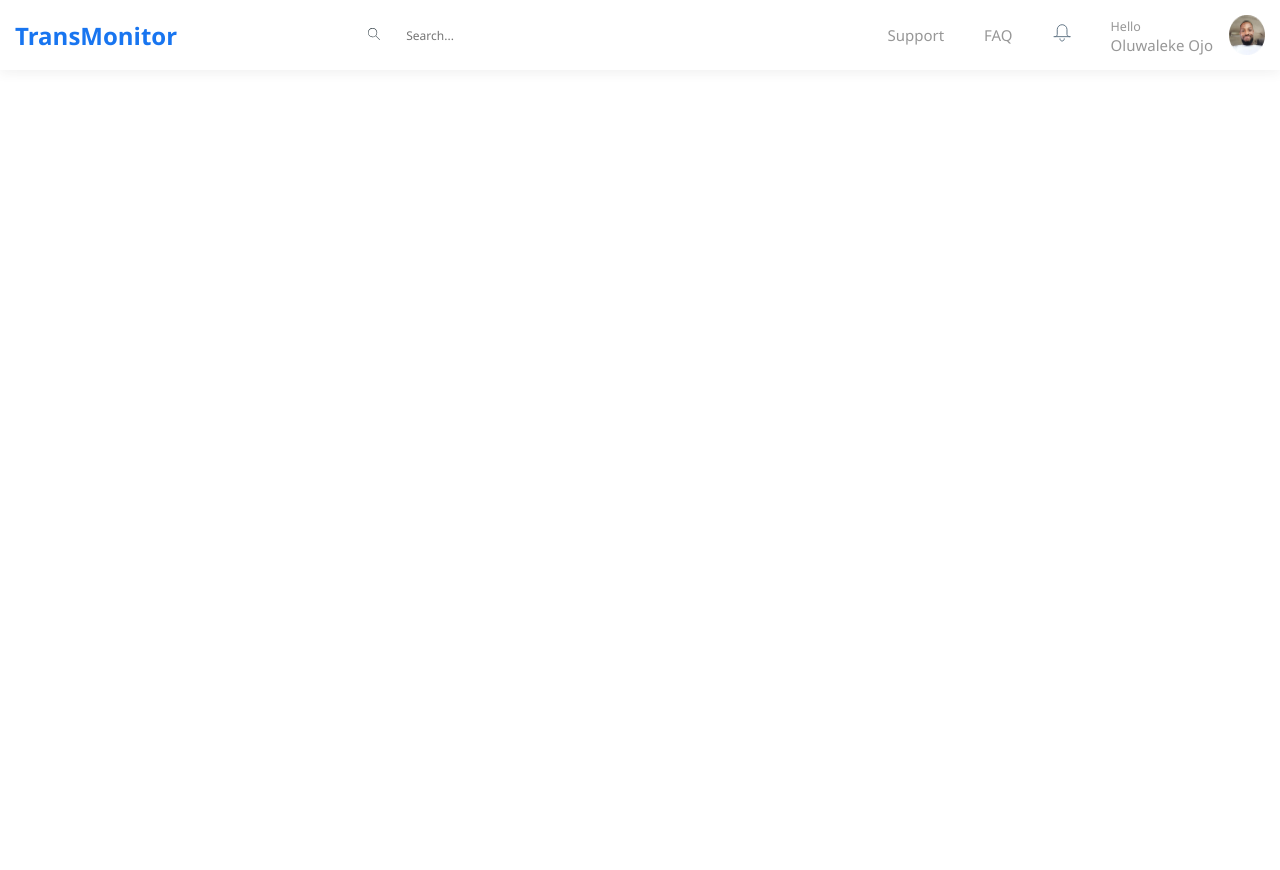
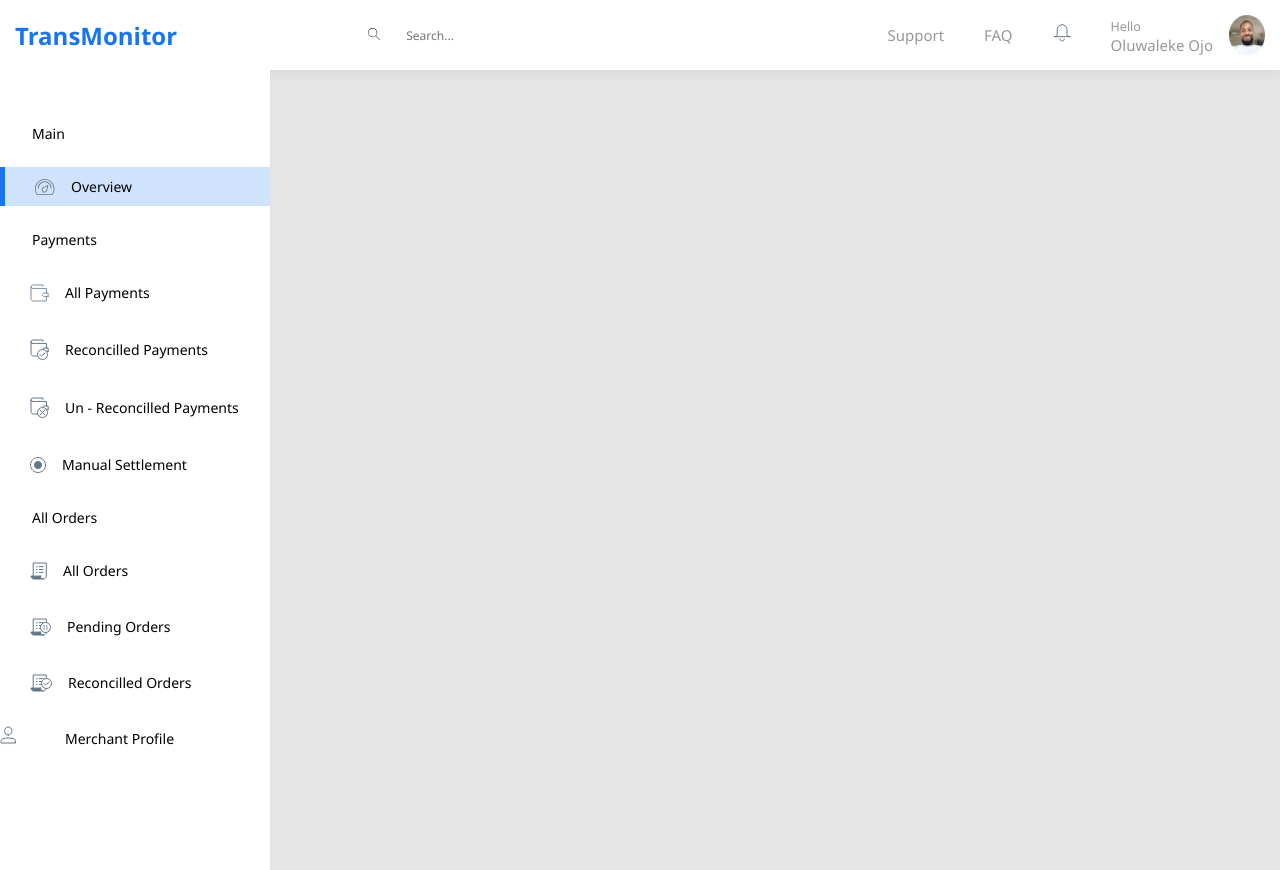
Before and after one commit to Taiwobello/mintyn-test, a React (Create React App) app: page / in a window 1280 px wide. Before the commit the page ends 800 px from the top, so only its background shows below. Built offline with nearby package versions, Linux system fonts and the light colour scheme.

Commit message:
add sidebar

```diff
--- a/src/App.js
+++ b/src/App.js
@@ -1,9 +1,11 @@
 import Navbar from "./components/navbar/Navbar";
+import SIdeBar from "./components/side-bar/SideBar";
 
 function App() {
   return (
-    <div className="App">
+    <div className="app">
       <Navbar />
+      <SIdeBar />
     </div>
   );
 }
--- a/src/components/navbar/Navbar.module.scss
+++ b/src/components/navbar/Navbar.module.scss
@@ -1,8 +1,9 @@
 .nav_container {
-  //   max-width: 1200px;
+  background-color: white;
   color: #979797;
   box-shadow: 0px 4px 10px rgba(79, 79, 79, 0.07);
   padding: 1.5rem;
+  z-index: 100;
 
   .logo {
     font-size: 2.4rem;
--- /dev/null
+++ b/src/components/side-bar/SideBar.jsx
@@ -0,0 +1,92 @@
+import React, { useState } from 'react';
+import styles from './SideBar.module.scss';
+
+const sideBar = [
+    {
+        title: 'Main',
+        children: [
+            {
+                title: 'Overview',
+                icon_src: 'overview.svg'
+            }
+        ]
+    },
+    {
+        title: 'Payments',
+        children: [
+            {
+                title: 'All Payments',
+                icon_src: 'all-payment.svg'
+            },
+            {
+                title: 'Reconcilled Payments',
+                icon_src: 'reconcile-payment.svg'
+            },
+            {
+                title: 'Un - Reconcilled Payments',
+                icon_src: 'un-reconcile-payment.svg'
+            },
+            {
+                title: 'Manual Settlement',
+                icon_src: 'manual-settlement.svg'
+            }
+        ]
+    },
+    {
+        title: 'All Orders',
+        children: [
+            {
+                title: 'All Orders',
+                icon_src: 'order.svg'
+            },
+            {
+                title: 'Pending Orders',
+                icon_src: 'pending-order.svg'
+            },
+            {
+                title: 'Reconcilled Orders',
+                icon_src: 'reconciled-order.svg'
+            }
+        ]
+    },
+    {
+        title: 'Merchant Profile',
+        icon_src: 'single.svg'
+    }
+];
+
+function SIdeBar() {
+    const [active, setActive] = useState('Overview');
+    return (
+        <nav className={styles.side_bar}>
+            <ul>
+                {sideBar.map((item, index) => {
+                    return (
+                        <li key={index}>
+                            <div className="my-4 ">
+                                {item.icon_src && <img src={`icons/${item.icon_src}`} alt={item.title} className="mr-3" />}
+                                <span className={`${styles.nav_title} px-5`}>{item.title}</span>
+                            </div>
+
+                            <ul>
+                                {item.children &&
+                                    item.children.map((child, index) => {
+                                        return (
+                                            <li
+                                                className={`${styles.nav_children} ${active === child.title ? 'active' : ''}`}
+                                                key={index}
+                                                onClick={() => setActive(child.title)}>
+                                                <img src={`icons/${child.icon_src}`} alt={child.title} className="mr-3" />
+                                                <span className={styles.nav_title}>{child.title}</span>
+                                            </li>
+                                        );
+                                    })}
+                            </ul>
+                        </li>
+                    );
+                })}
+            </ul>
+        </nav>
+    );
+}
+export default SIdeBar;
--- /dev/null
+++ b/src/components/side-bar/SideBar.module.scss
@@ -0,0 +1,30 @@
+.side_bar {
+  padding: 3rem 0;
+  width: 270px;
+  height: 100%;
+  background-color: white;
+
+  .nav_title {
+    font-size: 1.4rem;
+    cursor: pointer;
+  }
+
+  .nav_children {
+    display: inline-flex;
+    align-items: center;
+    padding: 1rem 3rem;
+    width: 100%;
+
+    // &::before{
+    //   content: "";
+    //   position: absolute;
+    //   background-color: black;
+    //   height: 100%;
+    //   width: 1px;
+    // }
+
+    &:not(:last-child) {
+      margin-bottom: 1.7rem;
+    }
+  }
+}
--- a/src/index.scss
+++ b/src/index.scss
@@ -7,6 +7,10 @@
 
 html {
   font-size: 62.5%;
+}
+
+body {
+  background-color: #e5e5e5;
 }
 
 li {
@@ -29,6 +33,10 @@
 .container {
   max-width: 1600px;
   margin: auto;
+}
+
+.app {
+  height: 100vh;
 }
 
 .flex {
@@ -133,3 +141,100 @@
     margin-left: 3.2rem;
   }
 }
+
+.mt- {
+  &1 {
+    margin-top: 0.6rem;
+  }
+  &2 {
+    margin-top: 0.8rem;
+  }
+  &3 {
+    margin-top: 1.6rem;
+  }
+  &4 {
+    margin-top: 2.4rem;
+  }
+  &5 {
+    margin-top: 3.2rem;
+  }
+}
+
+.mb- {
+  &1 {
+    margin-bottom: 0.6rem;
+  }
+  &2 {
+    margin-bottom: 0.8rem;
+  }
+  &3 {
+    margin-bottom: 1.6rem;
+  }
+  &4 {
+    margin-bottom: 2.4rem;
+  }
+  &5 {
+    margin-bottom: 3.2rem;
+  }
+}
+
+.p- {
+  &1 {
+    padding: 0.6rem;
+  }
+  &2 {
+    padding: 0.8rem;
+  }
+  &3 {
+    padding: 1.6rem;
+  }
+  &4 {
+    padding: 2.4rem;
+  }
+  &5 {
+    padding: 3.2rem;
+  }
+}
+
+.py- {
+  &1 {
+    padding: 0.6rem 0;
+  }
+  &2 {
+    padding: 0.8rem 0;
+  }
+  &3 {
+    padding: 1.6rem 0;
+  }
+  &4 {
+    padding: 2.4rem 0;
+  }
+  &5 {
+    padding: 3.2rem 0;
+  }
+}
+
+.px- {
+  &1 {
+    padding: 0 0.6rem;
+  }
+  &2 {
+    padding: 0 0.8rem;
+  }
+  &3 {
+    padding: 0 1.6rem;
+  }
+  &4 {
+    padding: 0 2.4rem;
+  }
+  &5 {
+    padding: 0 3.2rem;
+  }
+}
+
+
+
+.active{
+  background-color: rgba(24, 118, 240, 0.2);
+  border-left: 5px solid #1875F0;
+}
```
